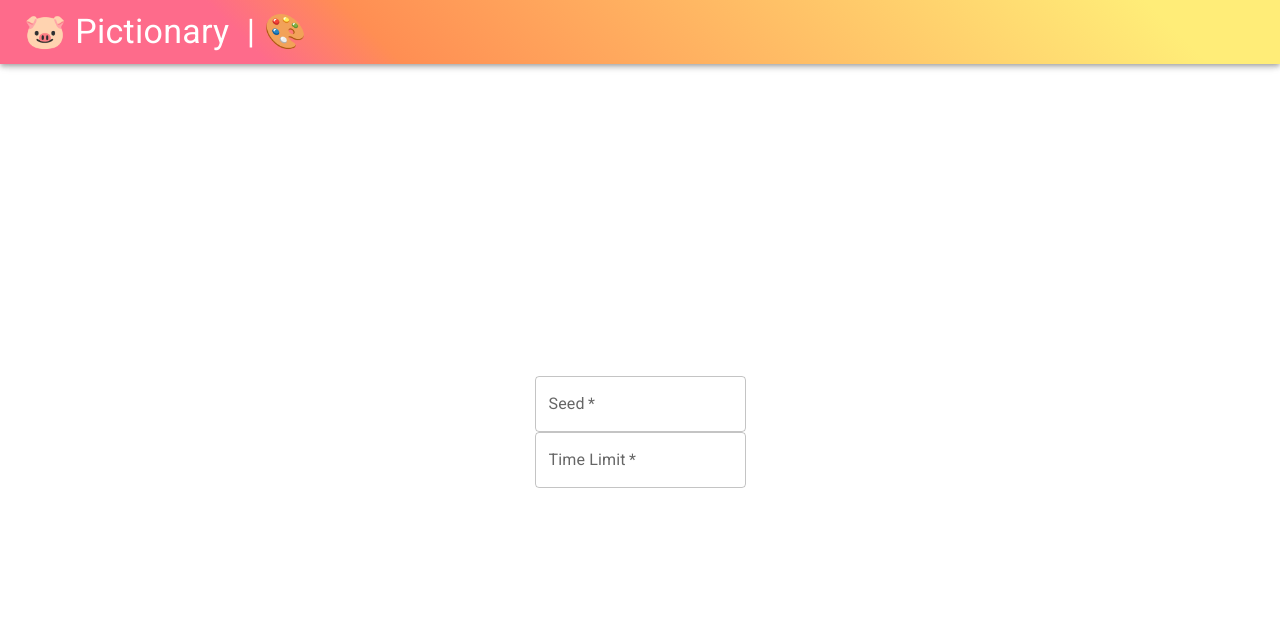
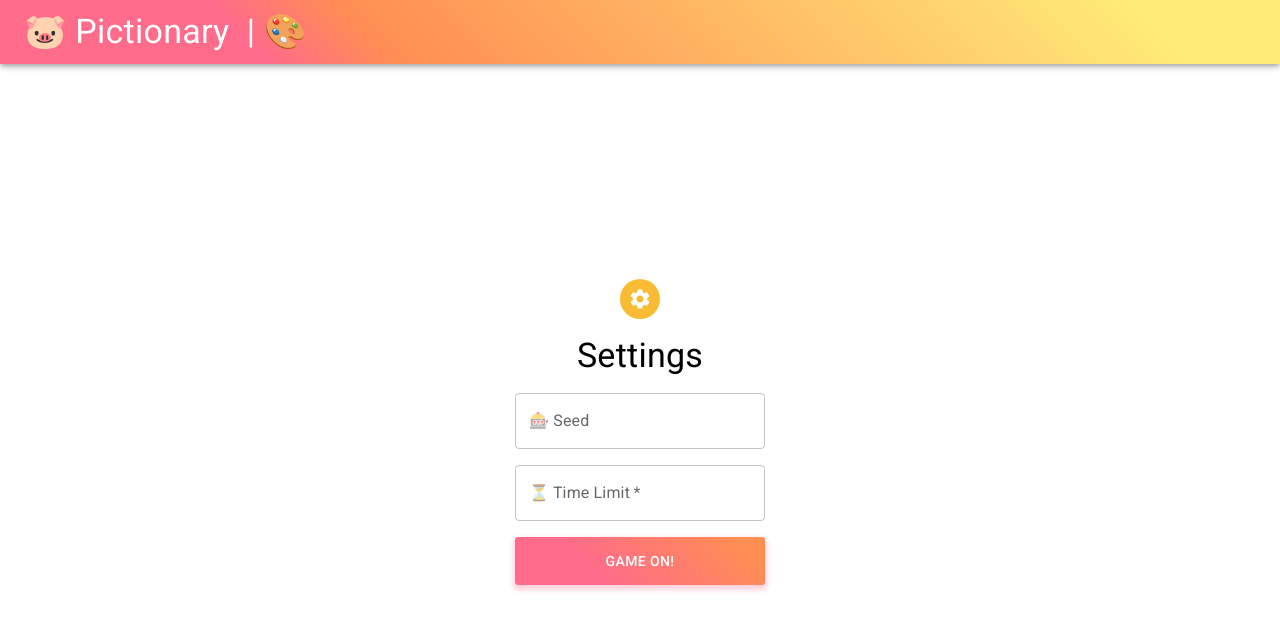
Before and after one commit to andHW/pig-pic, a React (Vite) app: page /pig-pic/drawer in a window 1280 px wide. Shown: the top 630 px of the page. Built offline with nearby package versions, Linux system fonts and the light colour scheme.

Commit message:
Refactor Drawer component to include settings UI

```diff
--- a/src/pages/Drawer.tsx
+++ b/src/pages/Drawer.tsx
@@ -1,19 +1,60 @@
-import { Box, TextField } from "@mui/material";
+import { Avatar, Box, Button, Stack, styled, TextField, Typography } from "@mui/material";
+import SettingsIcon from '@mui/icons-material/Settings';
+import { useState } from "react";
+
+const StyledBox = styled(Box)({
+  display: "flex",
+  justifySelf: "center",
+  alignSelf: "center",
+  justifyContent: "space-evenly",
+  alignItems: "center",
+  width: "100%",
+  flexDirection: "column",
+});
+
+const MIN_TIME_LIMIT = 1;
+const MAX_TIME_LIMIT = 300;
+
+function validateTimeLimit(value: number) {
+  if (value < MIN_TIME_LIMIT || value > MAX_TIME_LIMIT) {
+    return `Field must be between ${MIN_TIME_LIMIT} and ${MAX_TIME_LIMIT}.`;
+  }
+  return '';
+}
 
 function Drawer() {
+  const [timeLimitError, setTimeLimitError] = useState('');
+
   return (
-    <Box
-      display="flex"
-      justifySelf="center"
-      alignSelf="center"
-      justifyContent="space-evenly"
-      alignItems="center"
-      width="100%"
-      flexDirection="column"
-    >
-      <TextField label="Seed" variant="outlined" required />
-      <TextField label="Time Limit" variant="outlined" required />
-    </Box>
+    <StyledBox>
+      <Stack spacing={2} alignItems="center" width={250}>
+        <Avatar sx={{ bgcolor: 'secondary.main' }}>
+          <SettingsIcon/>
+        </Avatar>
+        <Typography variant="h4">Settings</Typography>
+        <TextField
+          fullWidth label="🎰 Seed" variant="outlined"
+        />
+        <TextField
+          fullWidth
+          label="⏳ Time Limit"
+          variant="outlined"
+          required
+          type="number"
+          inputProps={{ min: MIN_TIME_LIMIT.toString(), max: MAX_TIME_LIMIT.toString() }}
+          error={Boolean(timeLimitError)}
+          helperText={timeLimitError}
+          onChange={(event) => {
+            const value = Number(event.target.value);
+            const error = validateTimeLimit(value);
+            setTimeLimitError(error);
+          }}
+        />
+        <Button variant="contained" color="primary" fullWidth>
+          Game on!
+        </Button>
+      </Stack>
+    </StyledBox>
   );
 }
 
```
